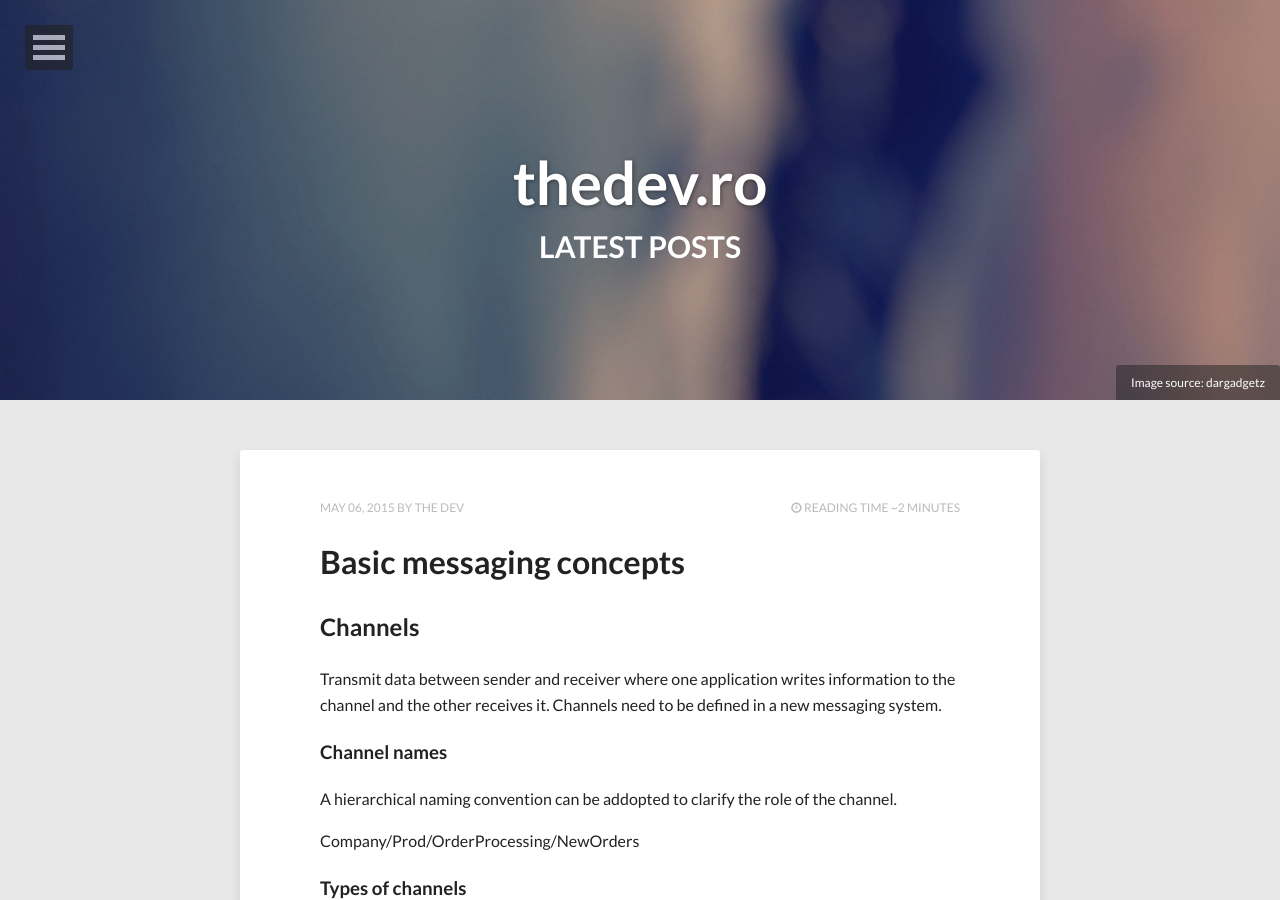
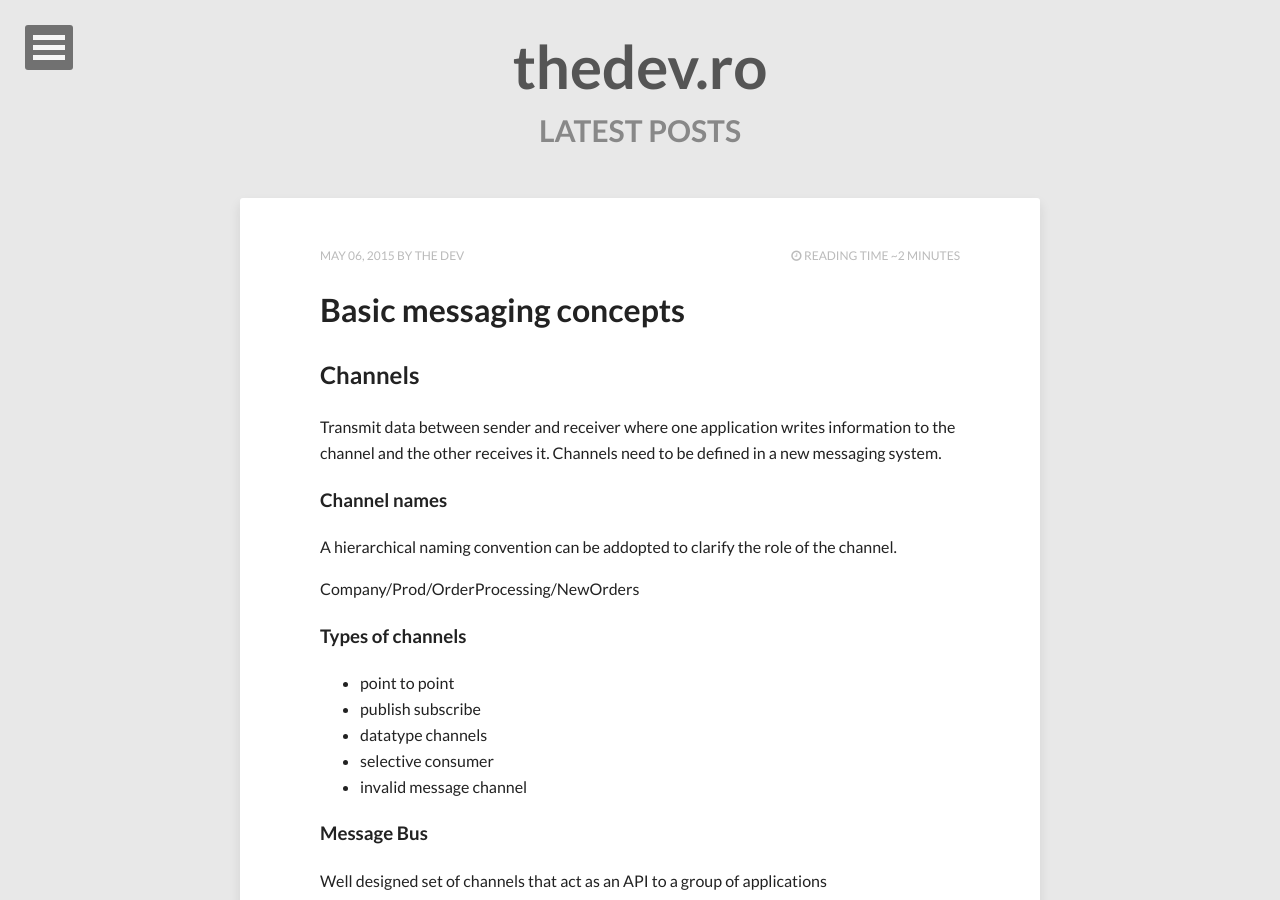
Before and after one commit to thedev/hipster-jekyll-blog, a Jekyll site: the page built from index.html, in a window 1280 px wide and 900 px high. Built offline with Jekyll 4.4.1, drawn with Linux system fonts in a browser that asks for light colours; nearby versions of some CDN libraries; the list of posts is cut into pages by our own code; some of the changed lines change nothing that is shown.

Commit message:
disable header image

```diff
--- a/_config.yml
+++ b/_config.yml
@@ -1,78 +1,9 @@
-#title:            thedev.ro
-# description:      Personal blog by Alexandru Ionica
-# # logo:             logo.jpg
-# disqus_shortname: thedevro
-# search:           true
-# # Change url to your domain. Leave localhost server or blank when working locally.
-# url:              http://www.thedev.ro
-
-# # Owner/author information
-# owner:
-#   name:           Alexandru Ionica
-#   avatar:         bio-photo.jpg
-#   email:          developer.lex@gmail.com
-#   # Social networking links used in footer. Update and remove as you like.
-#   twitter:        the_dev
-#   facebook:       alex.ionica.public
-#   github:
-#   stackexchange:  http://stackexchange.com/users/222767/thedev
-#   linkedin:       ionicaalexandru
-#   instagram:
-#   flickr:
-#   tumblr:
-#   # For Google Authorship https://plus.google.com/authorship
-#   google_plus:
-
-# # Analytics and webmaster tools stuff goes here
-# google_analytics:  UA-19226711-1
-# google_verify:
-# # https://ssl.bing.com/webmaster/configure/verify/ownership Option 2 content= goes here
-# bing_verify:
-
-# # Links to include in top navigation
-# # For external links add external: true
-# links:
-#   - title: About
-#     url: /about/
-#   - title: Articles
-#     url: /articles/
-# #  - title: Theme Setup
-# #    url: /theme-setup/
-
-# # http://en.wikipedia.org/wiki/List_of_tz_database_time_zones
-# timezone:    America/New_York
-# future:      true
-# pygments:    true
-# markdown:    kramdown
-
-# # https://github.com/mojombo/jekyll/wiki/Permalinks
-# permalink:   /:categories/:title/
-
-# kramdown:
-#   auto_ids: true
-#   footnote_nr: 1
-#   entity_output: as_char
-#   toc_levels: 1..6
-#   use_coderay: false
-
-#   coderay:
-#     coderay_line_numbers:
-#     coderay_line_numbers_start: 1
-#     coderay_tab_width: 4
-#     coderay_bold_every: 10
-#     coderay_css: class
-
-# include: [".htaccess"]
-# exclude: ["lib", "config.rb", "Gemfile", "Capfile", "Gemfile.lock", "config", "log", "Rakefile", "Rakefile.rb", "tmp", "less", "*.sublime-project", "*.sublime-workspace", "test", "spec", "Gruntfile.js", "package.json", "node_modules"]
-
-
 #hpst theme
 title:            thedev.ro
 description:      personal blog
 disqus_shortname: thedevro
 reading_time:     true
 words_per_minute: 200
-# Your site's domain goes here (eg: //mmistakes.github.io, http://mademistakes.com, etc)
 # When testing locally leave blank or use http://localhost:4000
 url: http://thedev.ro
 
@@ -80,7 +11,7 @@ url: http://thedev.ro
 owner:
   name:           the dev
   avatar:         avatar.jpg
-  bio:            "Passionate developer getting good at writing."
+  bio:            "Developer getting good at writing."
   email:          developer.lex@gmail.com
   # Social networking links used in footer. Update and remove as you like.
   twitter:
--- a/index.html
+++ b/index.html
@@ -4,10 +4,10 @@ title: Latest Posts
 description: "Describe this nonsense."
 tags: [Jekyll, theme, themes, responsive, blog, modern]
 comments: false
-image:
-  feature: abstract-12.jpg
-  credit: dargadgetz
-  creditlink: http://www.dargadgetz.com/ios-7-abstract-wallpaper-pack-for-iphone-5-and-ipod-touch-retina/
+#image:
+#  feature: abstract-12.jpg
+#  credit: dargadgetz
+#  creditlink: http://www.dargadgetz.com/ios-7-abstract-wallpaper-pack-for-iphone-5-and-ipod-touch-retina/
 ---
 
 {% for post in paginator.posts %}
```
Also changed, not shown: 1 other file.
